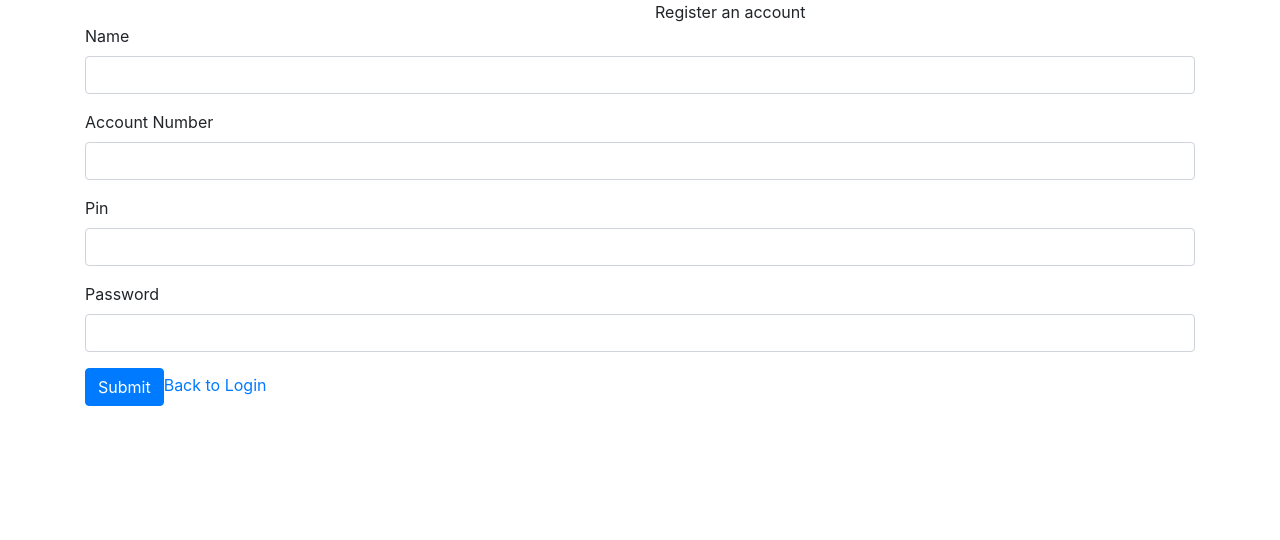
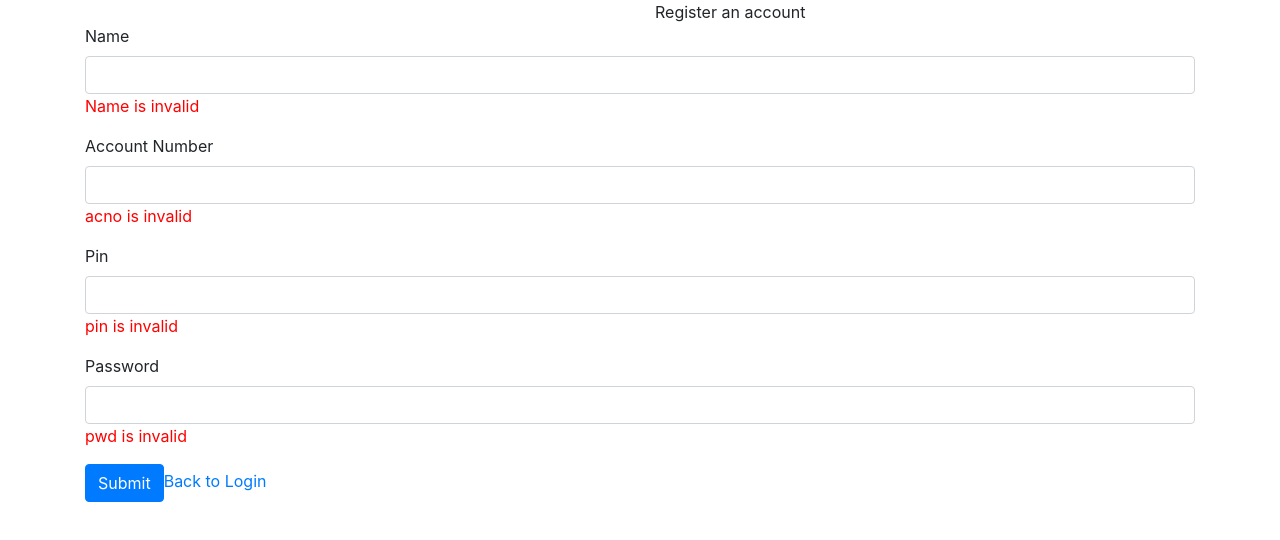
Before and after one commit to femeyrose/bankApp, an Angular app: page /register in a window 1280 px wide. Shown: the top 540 px of the page. Built offline with nearby package versions, Linux system fonts and the light colour scheme.

Commit message:
added the validations

```diff
--- a/src/app/register/register.component.css
+++ b/src/app/register/register.component.css
@@ -0,0 +1,3 @@
+.error{
+    color:red;
+}
--- a/src/app/register/register.component.html
+++ b/src/app/register/register.component.html
@@ -13,25 +13,35 @@
                 <input formControlName="name" name="name" type="text" class="form-control" id="nam">
 
             <!-- this formControlName are the same names given under the registerForm in reg.ts which takes the values that we entered in the browser -->
-            </div>
+            <!-- so remove type, ngModel,(change) instead use formControlName -->
+
+        <!-- <div  *ngIf="this.registerForm.get('name').errors" class="error">Name is invalid</div> -->
+
+        <!-- conditional ngIf shows only when the condition is false, ngIf is a directive -->
+        <!-- instead of giving this check using the if condition check of the name, commonly we can use getError -->
+    <div *ngIf="getError('name')" class=error>Name is invalid</div>
+    </div>
 
             <div class="form-group">
 
                 <label for="accno">Account Number</label>
 
                 <input formControlName="acno" name="acno" type="text" class="form-control" id="accno">
+                <div *ngIf="getError('acno')" class=error>acno is invalid</div>
             </div>
             <div class="form-group">
 
                 <label for="pin">Pin</label>
 
                 <input formControlName="pin" name="pin" type="text" class="form-control" id="pin">
+                <div *ngIf="getError('pin')" class=error>pin is invalid</div>
             </div>
 
             <div class="form-group">
                 <label for="pwd">Password</label>
 
                 <input formControlName="pwd" name="pwd" type="password" class="form-control" id="pwd">
+                <div *ngIf="getError('pwd')" class=error>pwd is invalid</div>
             </div>
 
 <!-- for the ngSubmit in the form the button type should be="submit", so on click submsit it will redirect -->
--- a/src/app/register/register.component.ts
+++ b/src/app/register/register.component.ts
@@ -1,7 +1,7 @@
 import { Component, OnInit } from '@angular/core';
 import { DataService } from '../service/data.service';
 import { Router } from '@angular/router';
-import { FormBuilder } from '@angular/forms';
+import { FormBuilder, Validators } from '@angular/forms';
 
 @Component({
   selector: 'app-register',
@@ -10,45 +10,67 @@ import { FormBuilder } from '@angular/forms';
 })
 export class RegisterComponent implements OnInit {
 
-  name="1234"
-  acno=""
-  pin=""
-  pwd=""
+  name = ""
+  acno = ""
+  pin = ""
+  pwd = ""
 
-registerForm=this.fb.group({
-name:[''],
-acno:[''],
-pwd:[''],
-pin:['']
-});
+  registerForm = this.fb.group({
+    name: ['', [Validators.required]],
+    acno: ['', [Validators.required, Validators.minLength(3)]],
+    pwd: ['', [Validators.required]],
+    pin: ['', [Validators.required]]
+  });
 
-//all these are taken as string default value
+  //validators can been taken from angular
+  //validators.required only check whether any empty fields exists
+
+  //all these are taken as string default value
 
 
-  constructor(private dataService:DataService,
-    private router:Router,
-    private fb:FormBuilder) { }
+  constructor(private dataService: DataService,
+    private router: Router,
+    private fb: FormBuilder) { }
 
-  ngOnInit(): void {}
+  ngOnInit(): void { }
 
-register(){
-console.log(this.registerForm.value)
-//this is to get the values that we entered, can been seen in the browser's console
+  getError(field){
+    return this.registerForm.get(field).errors
+  }
+
+  //for giving the validation checking in multiple times  like below if condition
+  // we use this get Error, which takes pin,pwd, accno, name for validation check
+  // in the getError(field), field takes the values (pin,name,pwd,acno)
+
+  register() {
+    //console.log(this.registerForm.value)
+    //this is to get the values that we entered, can been seen in the browser's console
+
+// if(this.registerForm.get('name').errors)
+// {
+//   alert("Name is invalid")
+// }
+
+//giving condition for the validation check of 'Name' field
+//this condition is for the name field only
+//for having all the fields check use getError(name) commonly
 
 
 
-    // const result = this.dataService.register(this.name,this.acno,this.pin,this.pwd);
-    //   if(result){
-    //     alert("successfully created account.Please login")
-    //     this.router.navigateByUrl("");
-    //   }
-
-    //the above willn't works for the reactive Form
-
-
-
-
-
+    if (this.registerForm.valid) {
+      const result = this.dataService.register(this.registerForm.value.name, this.registerForm.value.acno, this.registerForm.value.pin, this.registerForm.value.pwd);
+      if (result)
+      {
+        alert("successfully created account.Please login")
+        this.router.navigateByUrl("");
+      }
+    }
+    else
+    {
+      alert("form is invalid");
+    }
+    //to check the validation in the browser
+    //the above willn't works for the reactive Form until we add 'this.registerForm.value.name etc
 
   }
 
```
